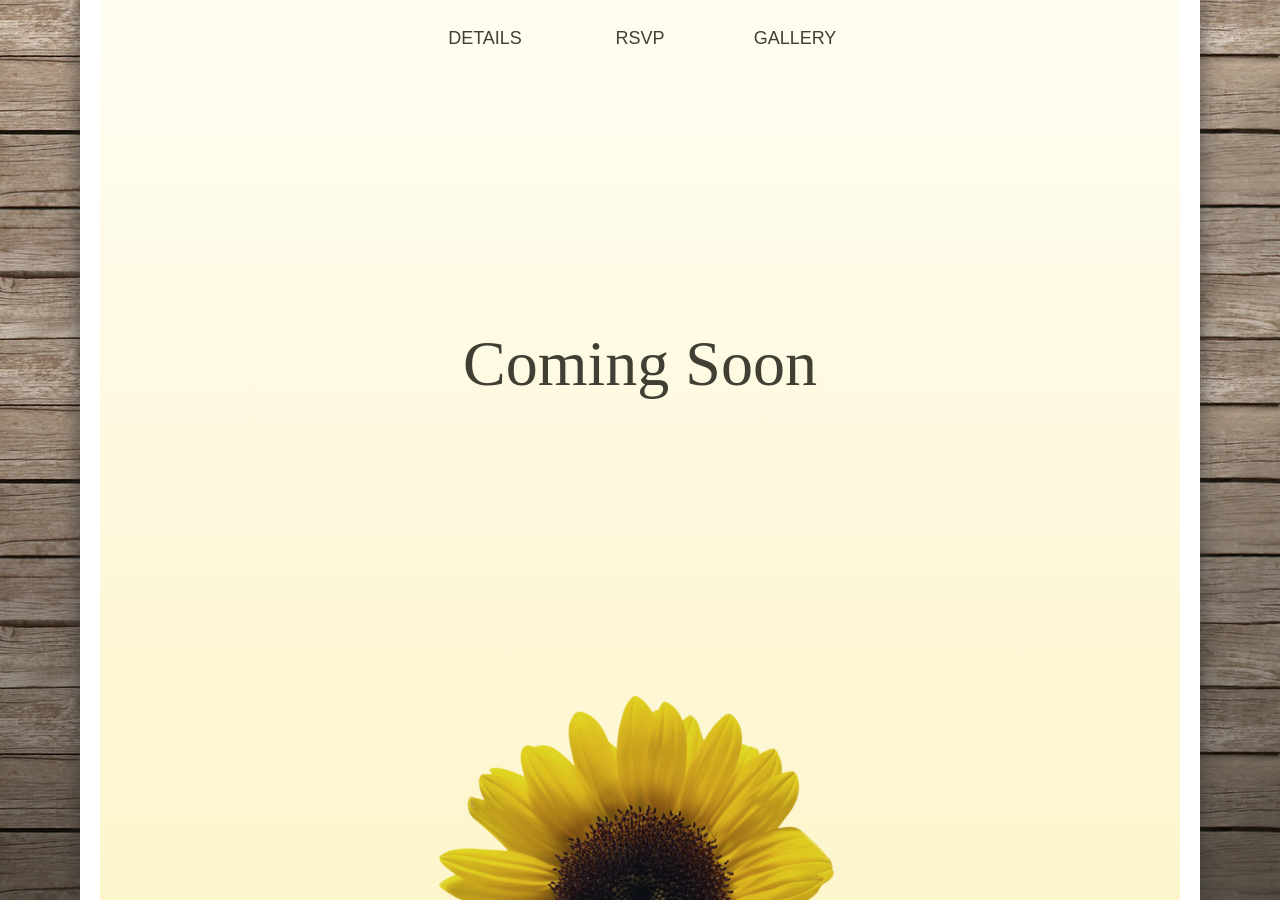
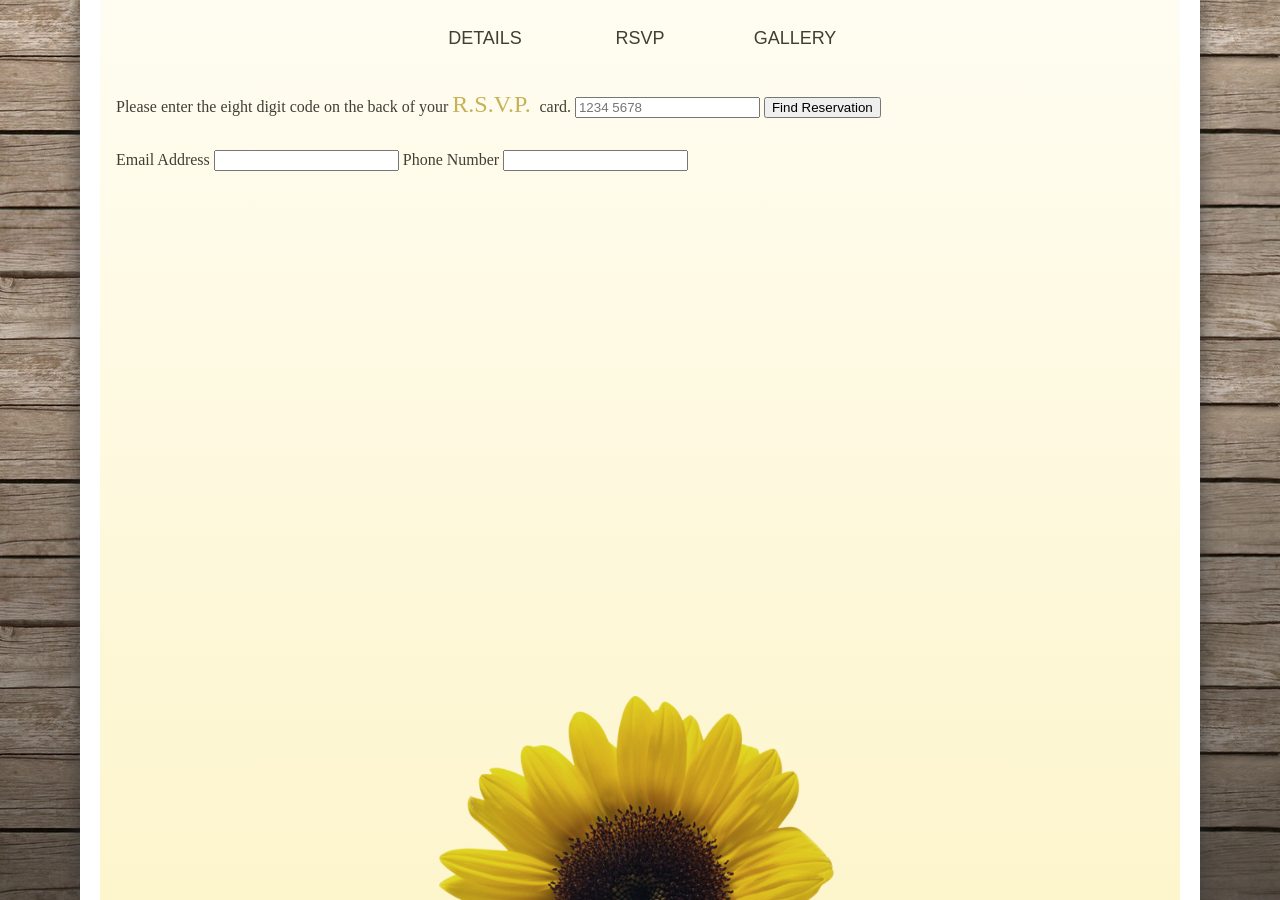
Before and after one commit to kwantum0/kenyadaniel.ca, a Jekyll site: the page built from wedding-dev/rsvp.html, in a window 1280 px wide. Built offline with Jekyll 4.4.1, drawn with Linux system fonts in a browser that asks for light colours; nearby versions of some CDN libraries; some web fonts are replaced; comment, search, counter and statistics services are not loaded.

Commit message:
started coding the rsvp page

```diff
--- a/_config.yml
+++ b/_config.yml
@@ -2,6 +2,14 @@
 name: Daniel & Kenya
 app-path: /wedding-dev
 markdown: kramdown
+
+# Pallet
+color-white: '#ffffff'
+color-primary: '#413E34'
+color-dark-grey: '#555555'
+color-grey: '#e0e0e0'
+color-background: '#8F7F71'
+color-accent: '#C5B358'
 
 # Pretty Url Rewrite
 permalink: /:title
--- a/_layouts/default.html
+++ b/_layouts/default.html
@@ -25,8 +25,10 @@
 
 	<!-- Load Javascript -->
 	<script type="text/javascript" src="//ajax.googleapis.com/ajax/libs/jquery/1.9.1/jquery.min.js"></script>
+	<script type="text/javascript" src="//cdnjs.cloudflare.com/ajax/libs/validate.js/0.10.0/validate.min.js"></script>
 	<script type="text/javascript" src="https://www.gstatic.com/firebasejs/live/3.0/firebase.js"></script>
 	<script type="text/javascript" src="{{ site.app-path }}/scripts/unveil.js"></script>
+	<script type="text/javascript" src="{{ site.app-path }}/scripts/md5.min.js"></script>
 	<script type="text/javascript" src="{{ site.app-path }}/scripts/app.js"></script>
 </head>
 <body>
--- a/wedding-dev/rsvp.html
+++ b/wedding-dev/rsvp.html
@@ -3,6 +3,28 @@ layout: default
 title: RSVP | Kenya & Daniel
 style: rsvp
 ---
-<main class="announcement">
-	Coming Soon
+<main>
+	<section id="splash">
+	<!-- First Part -->
+		<label> Please&nbsp;enter the eight&nbsp;digit&nbsp;code
+				on the back of your <em>R.S.V.P.</em>&nbsp;card.
+		</label>
+		<input id="rsvpCode" name="rsvpCode" type="text" placeholder="1234 5678" />
+		<button class="submit" type="submit">Find Reservation </button>
+	</section>
+
+	<section id="form">
+	<!-- Second Part -->
+		<label>
+		Email Address
+			<input id="emailAddress">
+		</label>
+		<label>
+		Phone Number
+			<input id="emailAddress">
+		</label>
+		<section id="guests">
+
+		</section>
+	</section>
 </main>
--- a/wedding-dev/scripts/app.js
+++ b/wedding-dev/scripts/app.js
@@ -18,7 +18,8 @@ var config = {
  *		FIREBASE		*
  ************************/
 firebase.initializeApp(config);
-var photoStorage = firebase.storage();
+var database = firebase.database();
+var storage = firebase.storage();
 
 /****************************
  *		UTILITY FUNC		*
--- a/wedding-dev/styles/rsvp.css
+++ b/wedding-dev/styles/rsvp.css
@@ -1,7 +1,35 @@
+---
+---
 /****************************
  *		1200px and up		*
  ****************************/
-
+.hidden {
+	display: none;
+}
+main {
+	font-family: Lulo, san-serif;
+}
+label em {
+	font-family: Coronet, serif;
+	font-size: 1.5em;
+	color: #C5B358;
+	display: inline-block;
+	padding: 0 0.2em;
+	margin-left: -0.2em;
+}
+main section {
+	padding: 1em;
+}
+#enter-code {
+	text-align: center;
+	font-size: 2.5em;
+}
+#enter-code label {
+	display: block;
+	margin: 0 auto;
+	line-height: 1.75em;
+	margin-top: 10vh;
+}
 /******************************
  *		800px to 1199px		  *
  ******************************/
```
